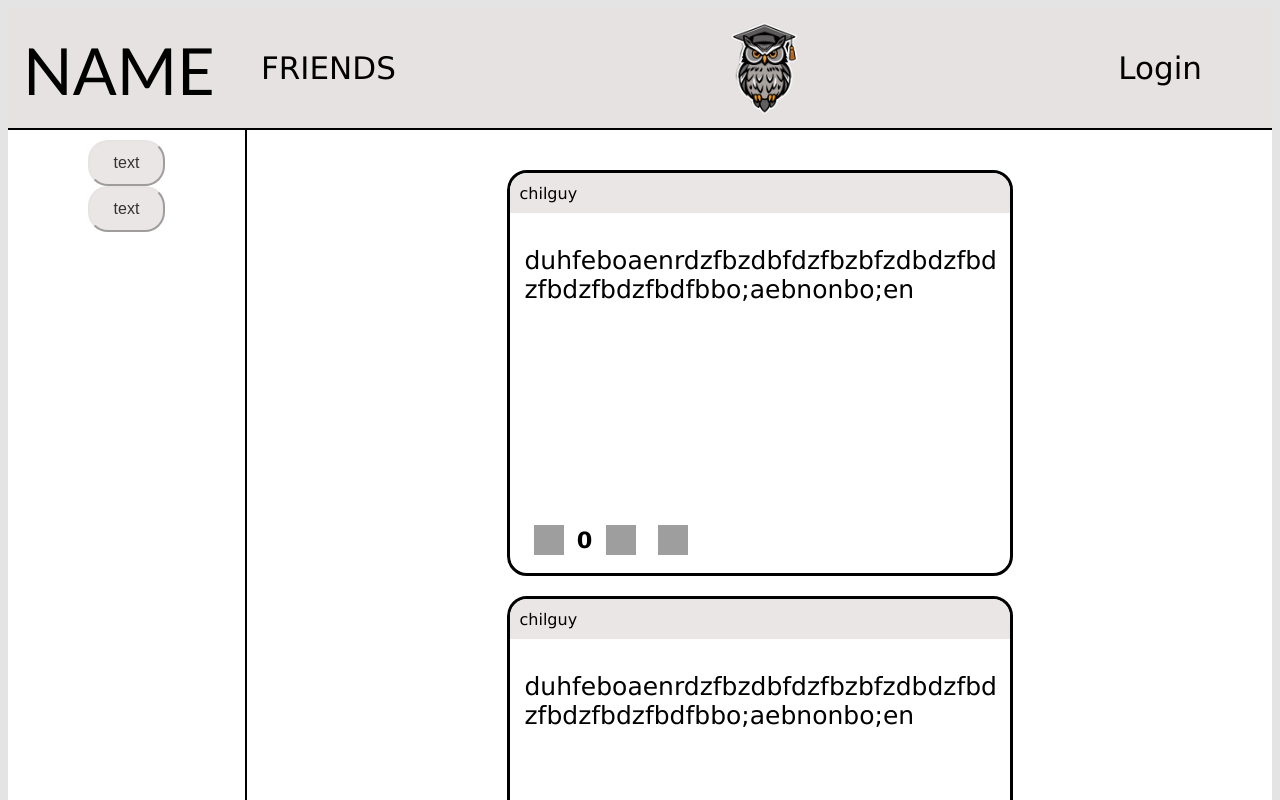
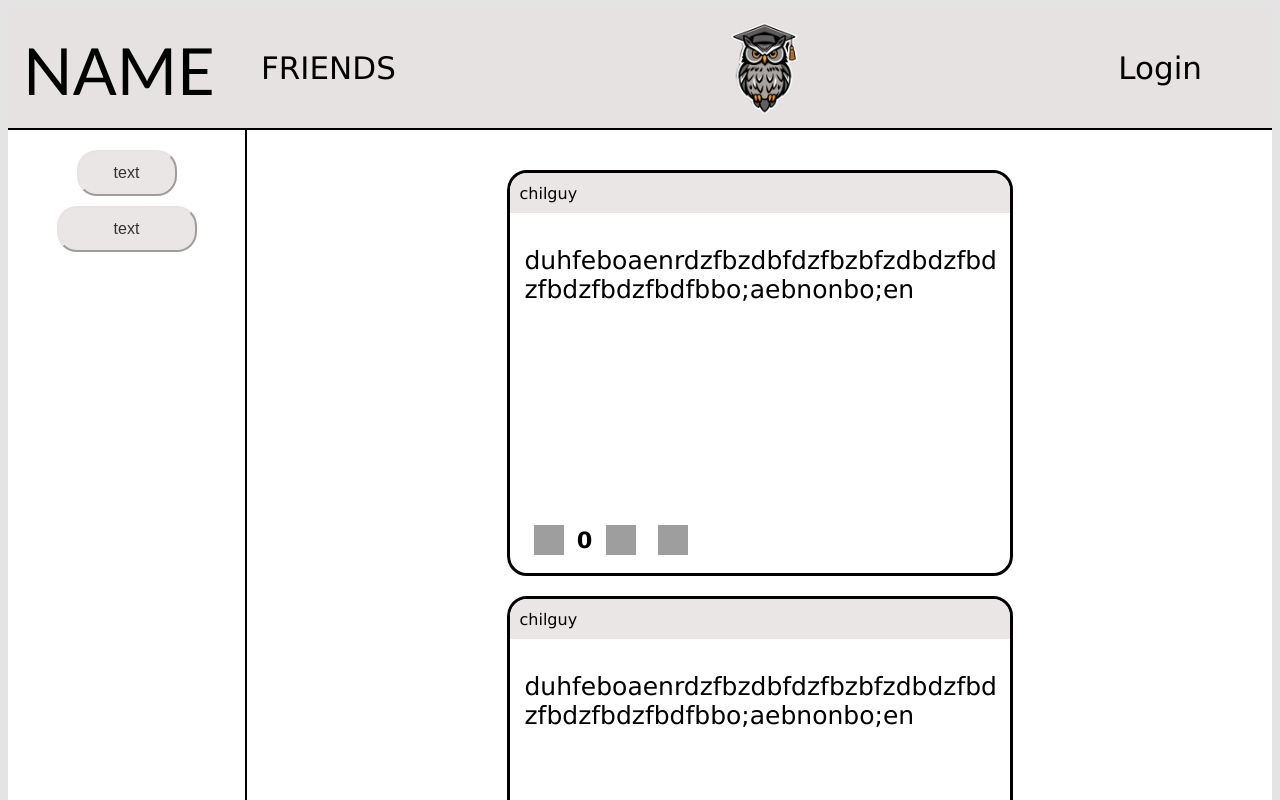
Before and after one commit to Arch1ve/logos-reddit, a React (Vite) app: page / in a window 1280 px wide. Shown: the top 800 px of the page. Built offline with nearby package versions, Linux system fonts and the light colour scheme; grey boxes are pictures that could not be loaded.

Commit message:
update button

```diff
--- a/package.json
+++ b/package.json
@@ -21,6 +21,7 @@
     "@types/react-dom": "^18.3.0",
     "@vitejs/plugin-react": "^4.3.4",
     "globals": "^15.15.0",
+    "sass-embedded": "^1.87.0",
     "typescript": "~5.7.2",
     "vite": "^6.2.0"
   }
--- a/src/ButtonText/buttontext.css
+++ /dev/null
@@ -1,29 +0,0 @@
-.button {
-  display: inline-flex;
-  justify-content: center;
-  align-items: center;
-  padding: 12px 24px;
-  border-color: #e9e3e3de;
-  border-radius: 20px;
-  font-size: 16px;
-  font-weight: 500;
-  color: #333333;
-  background: #e9e3e3de;
-  cursor: pointer;
-  transition: all 0.3s ease;
-  position: relative;
-  overflow: hidden;
-
-  &--m {
-    width: 100px;
-  }
-
-  &--l {
-    width: 400px;
-  }
-}
-
-.button:hover {
-  background: #e0d8d8;
-  transform: translateY(-1px);
-}
--- /dev/null
+++ b/src/ButtonText/buttontext.sass
@@ -0,0 +1,26 @@
+.button
+  display: inline-flex
+  justify-content: center
+  align-items: center
+  padding: 12px 24px
+  border-color: #e9e3e3de
+  border-radius: 20px
+  font-size: 16px
+  font-weight: 500
+  color: #333333
+  background: #e9e3e3de
+  cursor: pointer
+  transition: all 0.3s ease
+  position: relative
+  overflow: hidden
+  margin-top: 10px
+
+  &--m
+    width: 100px
+
+  &--l
+    width: 140px
+
+  &:hover
+    background: #e0d8d8
+    transform: translateY(-1px)
--- a/src/main.tsx
+++ b/src/main.tsx
@@ -4,7 +4,7 @@ import { BrowserRouter } from 'react-router-dom' // Импортируем Brows
 import './App.css'
 import "./Link/link.css"
 import "./Post/post.css"
-import "./ButtonText/buttontext.css"
+import "./ButtonText/buttontext.sass"
 import App from './App.tsx'
 
 createRoot(document.getElementById('root')!).render(
```
Also changed, not shown: 1 other file (tests, documents, lock files or other folders).
